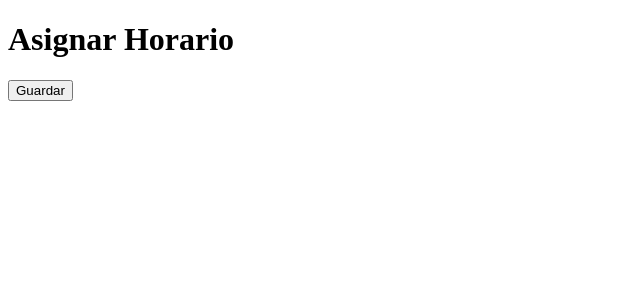
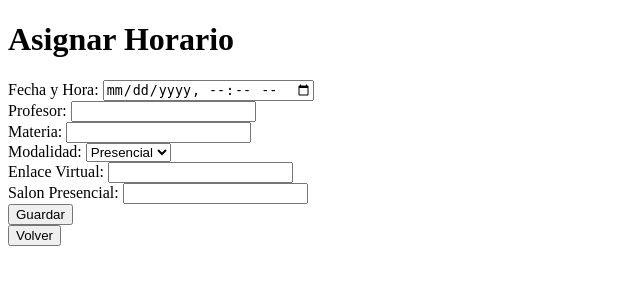
Before and after one commit to ICESI-PI1-2024A-G1/proyecto-t2, a Django app: page /asignar_horario/ in a window 1280 px wide. Shown: the top 300 px of the page, without its empty margins (0-640 px from the left). Run offline with Django 5.2, Linux system fonts and the light colour scheme.

Commit message:
JFJC/feat: Added Form of Register Schedule

```diff
--- a/code/CCSApp/forms.py
+++ b/code/CCSApp/forms.py
@@ -1,7 +1,14 @@
 from django import forms
-from .models import Horario
 
-class HorarioForm(forms.ModelForm):
-    class Meta:
-        model = Horario
-        fields = ['fecha_hora', 'profesor', 'materia', 'modalidad', 'enlace_virtual', 'salon_presencial']
+class NewHorario(forms.Form):
+    fecha_hora = forms.DateTimeField(label="Fecha y Hora", widget=forms.DateTimeInput(attrs={'type': 'datetime-local'}))
+    profesor = forms.CharField(label="Profesor", max_length=100)
+    materia = forms.CharField(label="Materia", max_length=255)
+    MODALIDAD_CHOICES = [
+        ('presencial', 'Presencial'),
+        ('virtual', 'Virtual'),
+        ('mixta', 'Mixta'),
+    ]
+    modalidad = forms.ChoiceField(label="Modalidad", choices=MODALIDAD_CHOICES)
+    enlace_virtual = forms.URLField(label="Enlace Virtual", required=False)
+    salon_presencial = forms.CharField(label="Salon Presencial", max_length=50, required=False)
--- a/code/CCSApp/templates/asignar_horario.html
+++ b/code/CCSApp/templates/asignar_horario.html
@@ -8,8 +8,9 @@
     <h1>Asignar Horario</h1>
     <form method="POST">
         {% csrf_token %}
-        {{ form.as_p }}
+        {{form}}
         <button type="submit">Guardar</button>
     </form>
+    <a href="/servicios_asignacion"><button>Volver</button></a>
 </body>
 </html>
--- a/code/CCSApp/views.py
+++ b/code/CCSApp/views.py
@@ -1,13 +1,33 @@
-from django.shortcuts import render
+from django.shortcuts import render, redirect
 from django.http import HttpResponse
+from .forms import *
+from .models import *
 
 # Create your views here.
 
+def asignar_horario(request):
+    if request.method == 'POST':
+        form = NewHorario(request.POST)
+        if form.is_valid():
+            # Guardar el objeto Horario en la base de datos
+            fecha_hora = form.cleaned_data['fecha_hora']
+            profesor = form.cleaned_data['profesor']
+            materia = form.cleaned_data['materia']
+            modalidad = form.cleaned_data['modalidad']
+            enlace_virtual = form.cleaned_data['enlace_virtual']
+            salon_presencial = form.cleaned_data['salon_presencial']
+            horario = Horario.objects.create(fecha_hora=fecha_hora, profesor=profesor, materia=materia,
+                                              modalidad=modalidad, enlace_virtual=enlace_virtual,
+                                              salon_presencial=salon_presencial)
+            # Redirigir a la página de éxito o a donde sea necesario
+            return redirect('/servicios_asignacion')  # Cambia esta URL por la adecuada
+    else:
+        form = NewHorario()
+
+    return render(request, 'asignar_horario.html', {'form': form})
+
 def servicios_asignacion(request):
     return render(request, 'servicios_asignacion.html')
-
-def asignar_horario(request):
-    return render(request, 'asignar_horario.html')
 
 def malla_curricular(request):
     return render(request, 'np_malla_curricular.html')
```
